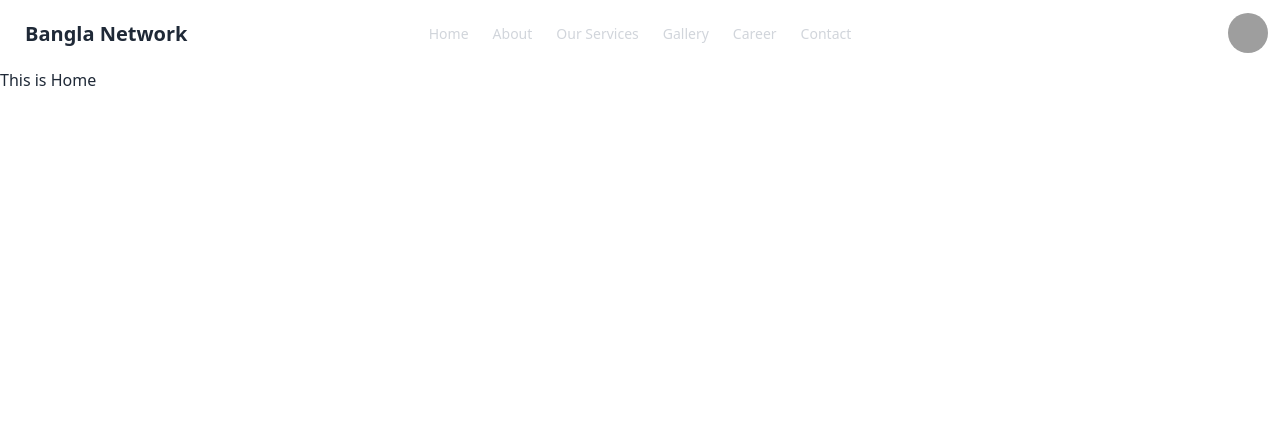
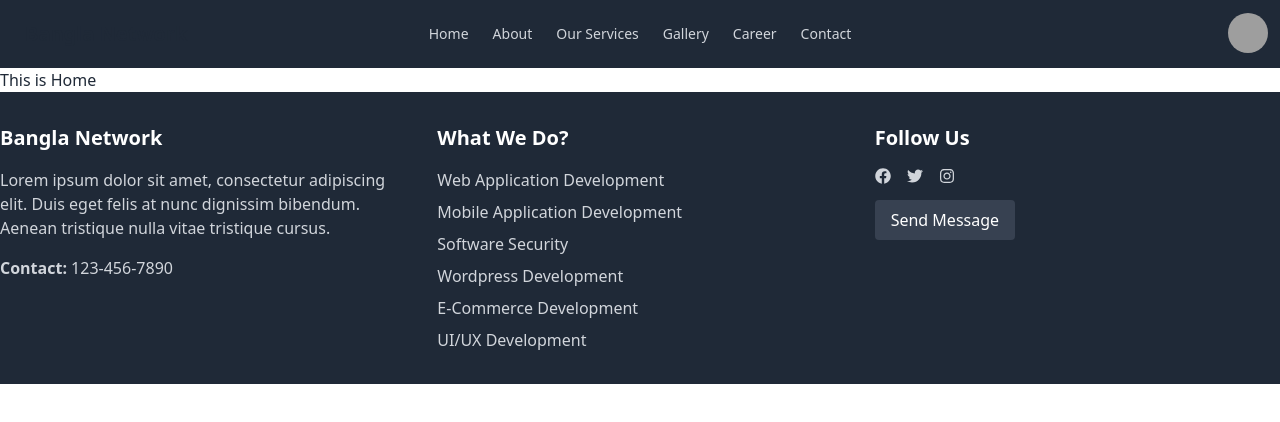
Before and after one commit to Nahiduzzamann/bangla-network, a React (Vite) app: page / in a window 1280 px wide. Shown: the top 422 px of the page. Built offline with nearby package versions, Linux system fonts and the light colour scheme; grey boxes are pictures that could not be loaded.

Commit message:
footer done

```diff
--- a/package.json
+++ b/package.json
@@ -14,6 +14,7 @@
     "match-sorter": "^6.3.1",
     "react": "^18.2.0",
     "react-dom": "^18.2.0",
+    "react-icons": "^4.9.0",
     "react-router-dom": "^6.11.2",
     "sort-by": "^1.2.0"
   },
--- a/src/layout/Main.jsx
+++ b/src/layout/Main.jsx
@@ -1,5 +1,6 @@
 import { Outlet } from "react-router-dom";
 import Navbar from "../pages/Shared/Navbar/Navbar";
+import Footer from "../pages/Shared/Footer/Footer";
 
 
 const Main = () => {
@@ -7,7 +8,7 @@ const Main = () => {
         <div>
             <Navbar></Navbar>
             <Outlet></Outlet>
-
+            <Footer></Footer>
         </div>
     );
 };
--- /dev/null
+++ b/src/pages/Shared/Footer/Footer.jsx
@@ -0,0 +1,82 @@
+import React from 'react';
+import { Link } from 'react-router-dom';
+import { FaFacebook, FaTwitter, FaInstagram } from 'react-icons/fa';
+
+const Footer = () => {
+    return (
+        <footer className="bg-gray-800 py-8">
+            <div className="container mx-auto">
+                <div className="grid grid-cols-1 md:grid-cols-2 lg:grid-cols-3 gap-8">
+                    <div>
+                        <h3 className="text-xl font-semibold text-white mb-4">Bangla Network</h3>
+                        <p className="text-gray-300 mb-4">
+                            Lorem ipsum dolor sit amet, consectetur adipiscing elit. Duis eget felis at nunc
+                            dignissim bibendum. Aenean tristique nulla vitae tristique cursus.
+                        </p>
+                        <p className="text-gray-300 mb-4">
+                            <strong>Contact:</strong> 123-456-7890
+                        </p>
+                    </div>
+
+                    <div>
+                        <h3 className="text-xl font-semibold text-white mb-4">What We Do?</h3>
+                        <ul className="text-gray-300">
+                            <li className="mb-2">
+                                <Link to="#" className="hover:text-gray-400">
+                                    Web Application Development
+                                </Link>
+                            </li>
+                            <li className="mb-2">
+                                <Link to="#" className="hover:text-gray-400">
+                                    Mobile Application Development
+                                </Link>
+                            </li>
+                            <li className="mb-2">
+                                <Link to="#" className="hover:text-gray-400">
+                                    Software Security
+                                </Link>
+                            </li>
+                            <li className="mb-2">
+                                <Link to="#" className="hover:text-gray-400">
+                                    Wordpress Development
+                                </Link>
+                            </li>
+                            <li className="mb-2">
+                                <Link to="#" className="hover:text-gray-400">
+                                    E-Commerce Development
+                                </Link>
+                            </li>
+                            <li>
+                                <Link to="#" className="hover:text-gray-400">
+                                    UI/UX Development
+                                </Link>
+                            </li>
+                        </ul>
+                    </div>
+
+                    <div>
+                        <h3 className="text-xl font-semibold text-white mb-4">Follow Us</h3>
+                        <div className="flex items-center">
+                            <a href="#" className="text-gray-300 hover:text-gray-400 mr-4">
+                                <FaFacebook />
+                            </a>
+                            <a href="#" className="text-gray-300 hover:text-gray-400 mr-4">
+                                <FaTwitter />
+                            </a>
+                            <a href="#" className="text-gray-300 hover:text-gray-400">
+                                <FaInstagram />
+                            </a>
+                        </div>
+                        <div className="mt-4">
+                            <button className="bg-gray-700 hover:bg-gray-600 text-white px-4 py-2 rounded">
+                                Send Message
+                            </button>
+                        </div>
+                    </div>
+                </div>
+            </div>
+        </footer>
+    );
+};
+
+export default Footer;
--- a/src/pages/Shared/Navbar/Navbar.jsx
+++ b/src/pages/Shared/Navbar/Navbar.jsx
@@ -13,7 +13,8 @@ const Navbar = () => {
 
     return (
 
-        <div className="navbar bg-base-100 container mx-auto">
+        <nav className='bg-gray-800 vvvvvvvvvvvvvvvvvv'>
+            <div className="navbar container mx-auto">
                 <div className="navbar-start">
                     <div className="dropdown">
                         <button onClick={toggleMenu} tabIndex={0} className="btn btn-ghost lg:hidden">
@@ -121,6 +122,7 @@ const Navbar = () => {
                     </div>
                 </div>
             </div>
+        </nav>
     );
 };
 
```
Also changed, not shown: 1 other file (tests, documents, lock files or other folders). Lines whose indentation alone changed are shown as unchanged.
